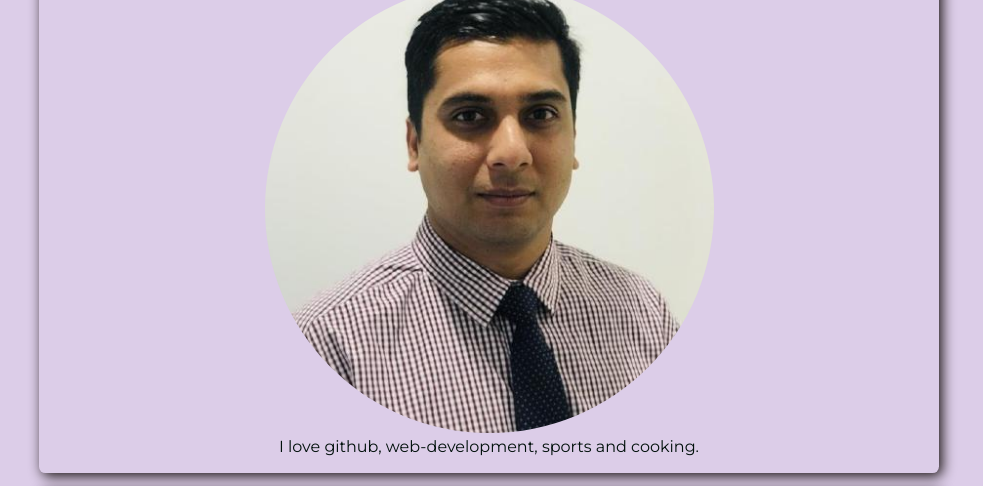
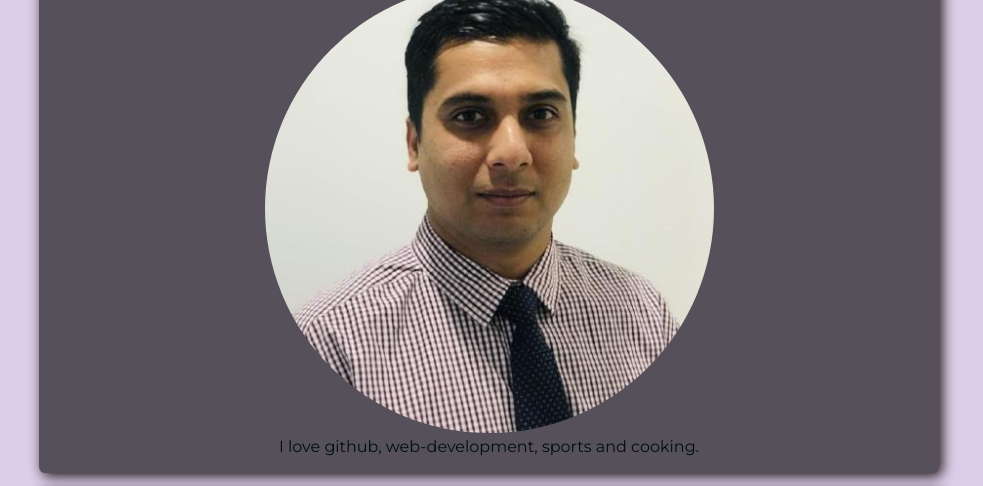
Before and after one commit to achhetr/achhetr.github.io, a plain HTML site: page index.html in a window 1280 px wide. Shown: the part 111-597 px from the top of the page, without its empty margins (151-1134 px from the left). Drawn offline with Linux system fonts and the light colour scheme.

Commit message:
card background color changed

```diff
--- a/style.css
+++ b/style.css
@@ -57,7 +57,7 @@ li {
 }
 
 .card {
-	background-color: #dccde8;
+	background-color: #56505b;
 	margin: 1rem 0;
 	border: 1px solid transparent;
 	border-radius: 0.4rem;
```
